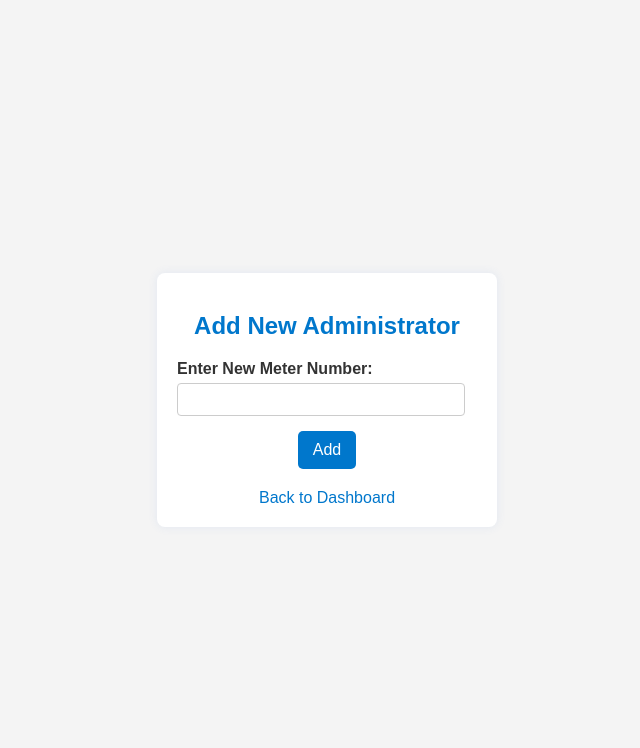
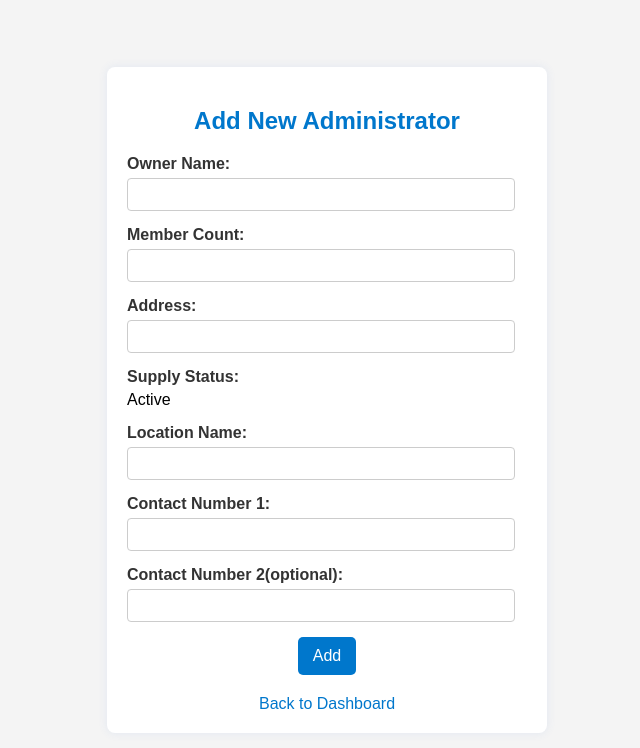
Before and after one commit to RahulKaratha/WaterWorks, a FastAPI app: template templates/add.html in a window 1280 px wide. Shown: the top 748 px of the page, without its empty margins (313-953 px from the left). Run offline with FastAPI, Linux system fonts and the light colour scheme; the template is opened without the code that fills it, so the values that code supplies are empty.

Commit message:
Update add.html

```diff
--- a/templates/add.html
+++ b/templates/add.html
@@ -20,7 +20,7 @@
             padding: 20px;
             border-radius: 8px;
             box-shadow: 0 0 10px rgba(68, 114, 215, 0.1);
-            width: 300px;
+            width: 400px;
             text-align: center;
         }
 
@@ -41,7 +41,21 @@
             font-weight: bold;
         }
 
-        input[type="text"] {
+        input[type="text"],
+        input[type="number"] {
+            width: calc(100% - 12px);
+            padding: 8px;
+            border: 1px solid #ccc;
+            border-radius: 4px;
+            box-sizing: border-box;
+        }
+
+        input[type="number"]::-webkit-inner-spin-button,
+        input[type="number"]::-webkit-outer-spin-button {
+            -webkit-appearance: none;
+            margin: 0;
+        }
+        select {
             width: calc(100% - 12px);
             padding: 8px;
             border: 1px solid #ccc;
@@ -82,8 +96,33 @@
         <h2>Add New Administrator</h2>
         <form id="addAdminForm">
             <div class="form-group">
-                <label for="newMeterNumber">Enter New Meter Number:</label>
-                <input type="text" id="newMeterNumber" name="newMeterNumber" required />
+                <label for="ownerName">Owner Name:</label>
+                <input type="text" id="ownerName" name="ownerName" required />
+            </div>
+            <div class="form-group">
+                <label for="memberCount">Member Count:</label>
+                <input type="number" id="memberCount" name="memberCount" min="1" required />
+            </div>
+            <div class="form-group">
+                <label for="address">Address:</label>
+                <input type="text" id="address" name="address" required />
+            </div>
+            <div class="form-group">
+                <label>Supply Status:</label>
+                <div>Active</div>
+                <input type="hidden" id="supplyStatus" name="supplyStatus" value="Active" />
+            </div>
+            <div class="form-group">
+                <label for="locationName">Location Name:</label>
+                <input type="text" id="locationName" name="locationName" required />
+            </div>
+            <div class="form-group">
+                <label for="contactNumber1">Contact Number 1:</label>
+                <input type="text" id="contactNumber1" name="contactNumber1" required />
+            </div>
+            <div class="form-group">
+                <label for="contactNumber2">Contact Number 2(optional):</label>
+                <input type="text" id="contactNumber2" name="contactNumber2(optional)" />
             </div>
             <button type="submit">Add</button>
         </form>
@@ -96,8 +135,34 @@
         document.getElementById('addAdminForm').addEventListener('submit', function(event) {
             event.preventDefault();
             const newMeterNumber = document.getElementById('newMeterNumber').value;
-            console.log('New Meter Number to Add:', newMeterNumber);
-            alert('Simulating adding new administrator with Meter Number: ' + newMeterNumber);
+            const ownerName = document.getElementById('ownerName').value;
+            const memberCount = document.getElementById('memberCount').value;
+            const address = document.getElementById('address').value;
+            const waterAllowed = document.getElementById('waterAllowed').value;
+            const supplyStatus = document.getElementById('supplyStatus').value;
+            const locationName = document.getElementById('locationName').value;
+            const contactNumber1 = document.getElementById('contactNumber1').value;
+            const contactNumber2 = document.getElementById('contactNumber2').value;
+
+            const contactNumbers = [contactNumber1, contactNumber2].filter(number => number !== "");
+
+            console.log('New Meter Number:', newMeterNumber);
+            console.log('Owner Name:', ownerName);
+            console.log('Member Count:', memberCount);
+            console.log('Address:', address);
+            console.log('Water Allowed:', waterAllowed);
+            console.log('Supply Status:', supplyStatus);
+            console.log('Location Name:', locationName);
+            console.log('Contact Numbers:', contactNumbers);
+
+            alert('Simulating adding new administrator with details:\nMeter Number: ' + newMeterNumber +
+                  '\nOwner Name: ' + ownerName +
+                  '\nMember Count: ' + memberCount +
+                  '\nAddress: ' + address +
+                  '\nWater Allowed: ' + waterAllowed +
+                  '\nSupply Status: ' + supplyStatus +
+                  '\nLocation Name: ' + locationName +
+                  '\nContact Numbers: ' + contactNumbers.join(', '));
         });
     </script>
 </body>
```
